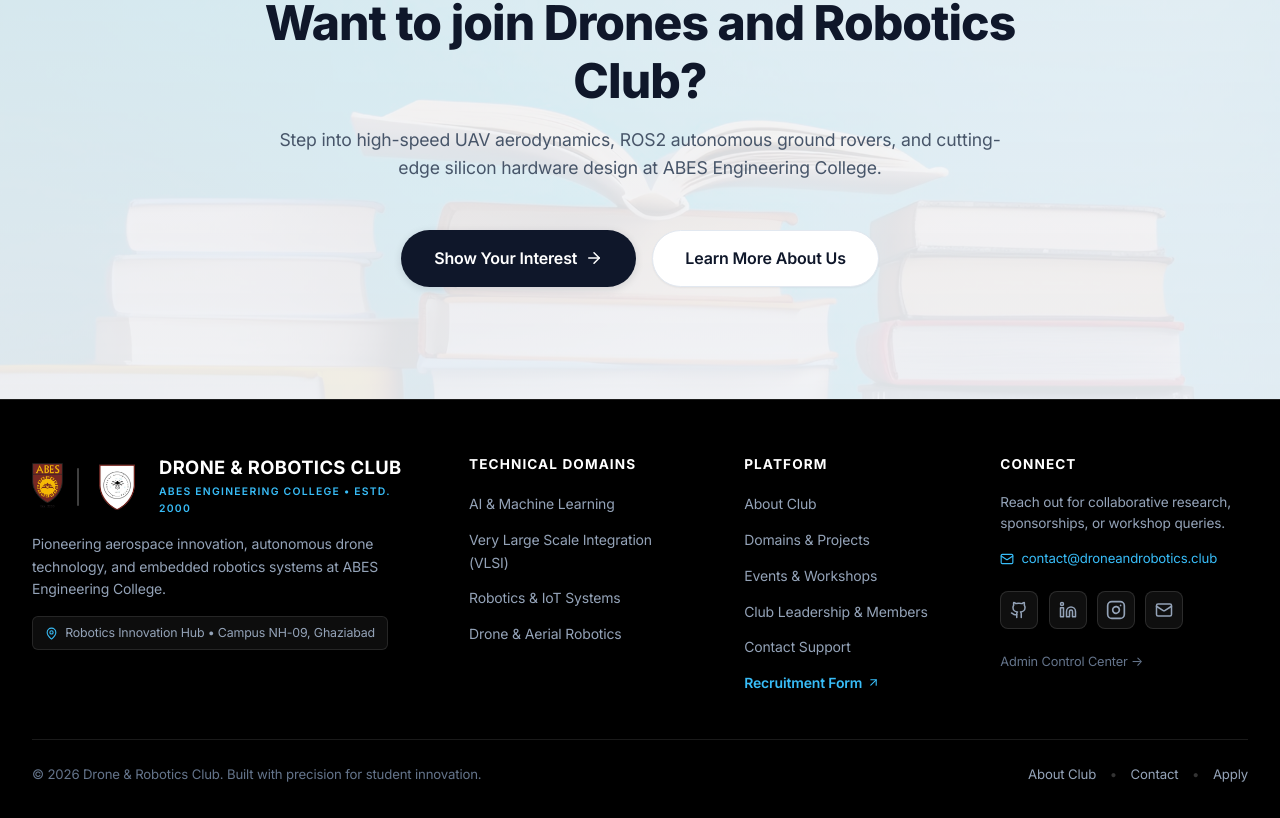
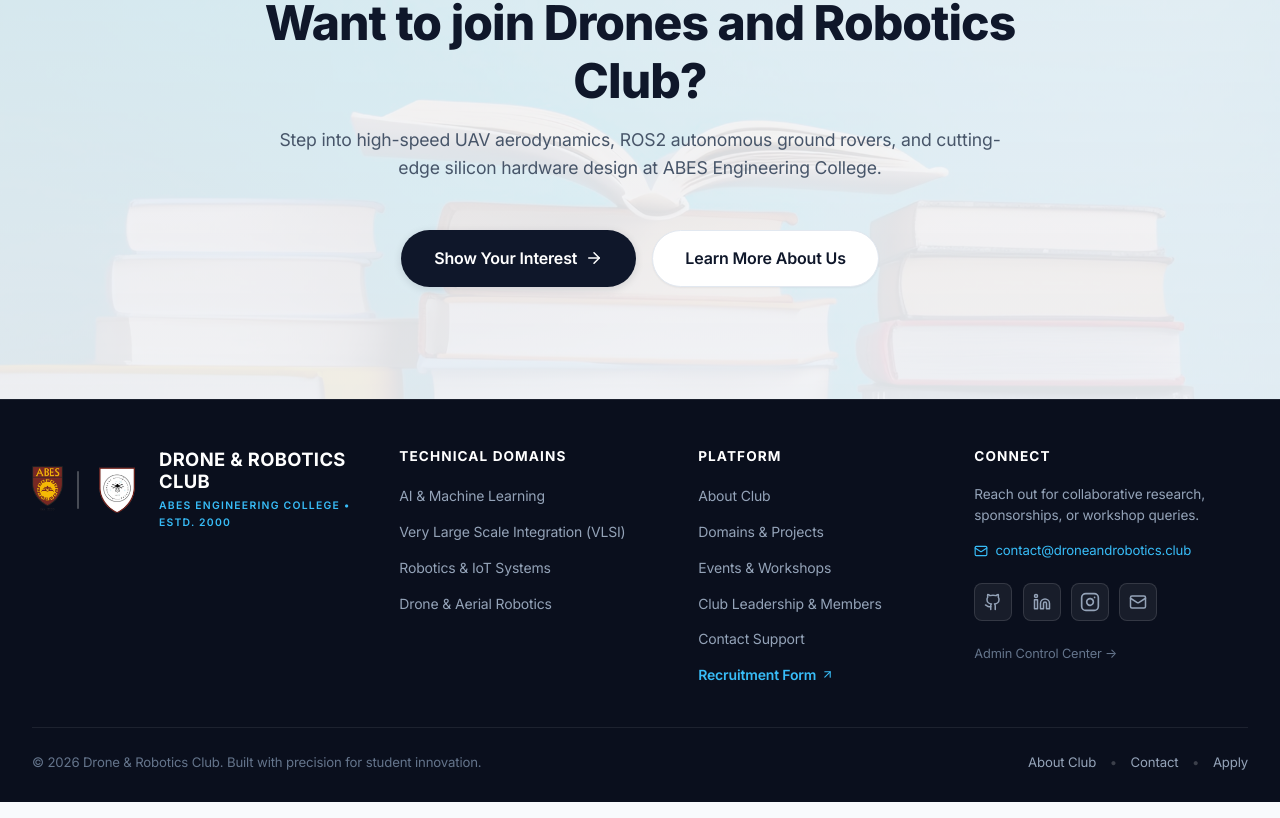
Before and after one commit to utkarsh1906-keshari/Club-Website, a React (Vite) app: page / in a window 1280 px wide. Shown: the part 2389-3207 px from the top of the page. Built offline with nearby package versions, Linux system fonts and the light colour scheme; no server answers; the database is empty.

Commit message:
style: remove description block and set blended dark slate background (#0a0f1d)

```diff
--- a/src/components/Footer.css
+++ b/src/components/Footer.css
@@ -1,13 +1,13 @@
 /* ==========================================================================
-   OFFICIAL ABES-STYLE BLACK FOOTER
-   Seamlessly matches ABES top black navbar and covers all empty space
+   BLENDED DARK TECH SLATE FOOTER
+   Blends seamlessly with the dark theme and bottom banner (#0a0f1d)
    ========================================================================== */
 
 .footer {
-  background: #000000 !important;
+  background: #0a0f1d !important;
   color: #f8fafc;
-  border-top: 1px solid rgba(255, 255, 255, 0.12);
-  padding: 3.5rem 0 2rem 0;
+  border-top: 1px solid rgba(255, 255, 255, 0.08);
+  padding: 3rem 0 1.75rem 0;
   margin-top: auto;
   font-size: 0.9rem;
   width: 100%;
@@ -15,8 +15,8 @@
 }
 
 [data-theme="dark"] .footer {
-  background: #000000 !important;
-  border-top-color: rgba(255, 255, 255, 0.12);
+  background: #0a0f1d !important;
+  border-top-color: rgba(255, 255, 255, 0.08);
 }
 
 .footer-container {
@@ -29,20 +29,20 @@
 
 .footer-top {
   display: grid;
-  grid-template-columns: 2fr 1.15fr 1.05fr 1.3fr;
-  gap: 3.5rem;
-  margin-bottom: 2.75rem;
+  grid-template-columns: 1.4fr 1.1fr 1fr 1.2fr;
+  gap: 3rem;
+  margin-bottom: 2.5rem;
   align-items: start;
 }
 
-@media (max-width: 1100px) {
+@media (max-width: 1024px) {
   .footer-top {
     grid-template-columns: 1fr 1fr;
     gap: 2.5rem;
   }
 }
 
-@media (max-width: 640px) {
+@media (max-width: 600px) {
   .footer-top {
     grid-template-columns: 1fr;
     gap: 2rem;
@@ -51,7 +51,7 @@
     padding: 0 1.25rem;
   }
   .footer {
-    padding: 2.75rem 0 1.5rem 0;
+    padding: 2.5rem 0 1.5rem 0;
   }
 }
 
@@ -64,7 +64,6 @@
   display: flex;
   align-items: center;
   gap: 1.15rem;
-  margin-bottom: 1rem;
 }
 
 .footer-dual-logos {
@@ -132,37 +131,6 @@
   color: #38bdf8;
   display: block;
   margin-top: 0.3rem;
-}
-
-.footer-description {
-  color: #94a3b8;
-  font-size: 0.875rem;
-  line-height: 1.6;
-  max-width: 440px;
-  margin-bottom: 1rem;
-}
-
-.footer-campus-info {
-  display: flex;
-  align-items: center;
-}
-
-.footer-campus-badge {
-  display: inline-flex;
-  align-items: center;
-  gap: 0.45rem;
-  font-size: 0.775rem;
-  color: #94a3b8;
-  background: rgba(255, 255, 255, 0.05);
-  border: 1px solid rgba(255, 255, 255, 0.1);
-  padding: 0.35rem 0.75rem;
-  border-radius: 6px;
-  max-width: 100%;
-}
-
-.footer-badge-icon {
-  color: #38bdf8;
-  flex-shrink: 0;
 }
 
 .footer-heading {
@@ -276,7 +244,7 @@
 /* Bottom Bar */
 .footer-bottom {
   padding-top: 1.5rem;
-  border-top: 1px solid rgba(255, 255, 255, 0.1);
+  border-top: 1px solid rgba(255, 255, 255, 0.08);
   display: flex;
   justify-content: space-between;
   align-items: center;
--- a/src/components/Footer.jsx
+++ b/src/components/Footer.jsx
@@ -1,6 +1,6 @@
 import React from 'react';
 import { Link } from 'react-router-dom';
-import { Mail, ArrowUpRight, MapPin } from 'lucide-react';
+import { Mail, ArrowUpRight } from 'lucide-react';
 import './Footer.css';
 
 export default function Footer() {
@@ -8,7 +8,7 @@ export default function Footer() {
     <footer className="footer">
       <div className="footer-container">
         <div className="footer-top">
-          {/* Col 1: Brand & Details */}
+          {/* Col 1: Brand Header */}
           <div className="footer-brand-col">
             <div className="footer-brand-header">
               <div className="footer-dual-logos">
@@ -34,17 +34,6 @@ export default function Footer() {
                 <span className="footer-brand-title">DRONE &amp; ROBOTICS CLUB</span>
                 <span className="footer-brand-institution">ABES ENGINEERING COLLEGE &bull; ESTD. 2000</span>
               </div>
-            </div>
-
-            <p className="footer-description">
-              Pioneering aerospace innovation, autonomous drone technology, and embedded robotics systems at ABES Engineering College.
-            </p>
-
-            <div className="footer-campus-info">
-              <span className="footer-campus-badge">
-                <MapPin size={13} className="footer-badge-icon" />
-                Robotics Innovation Hub &bull; Campus NH-09, Ghaziabad
-              </span>
             </div>
           </div>
 
```
